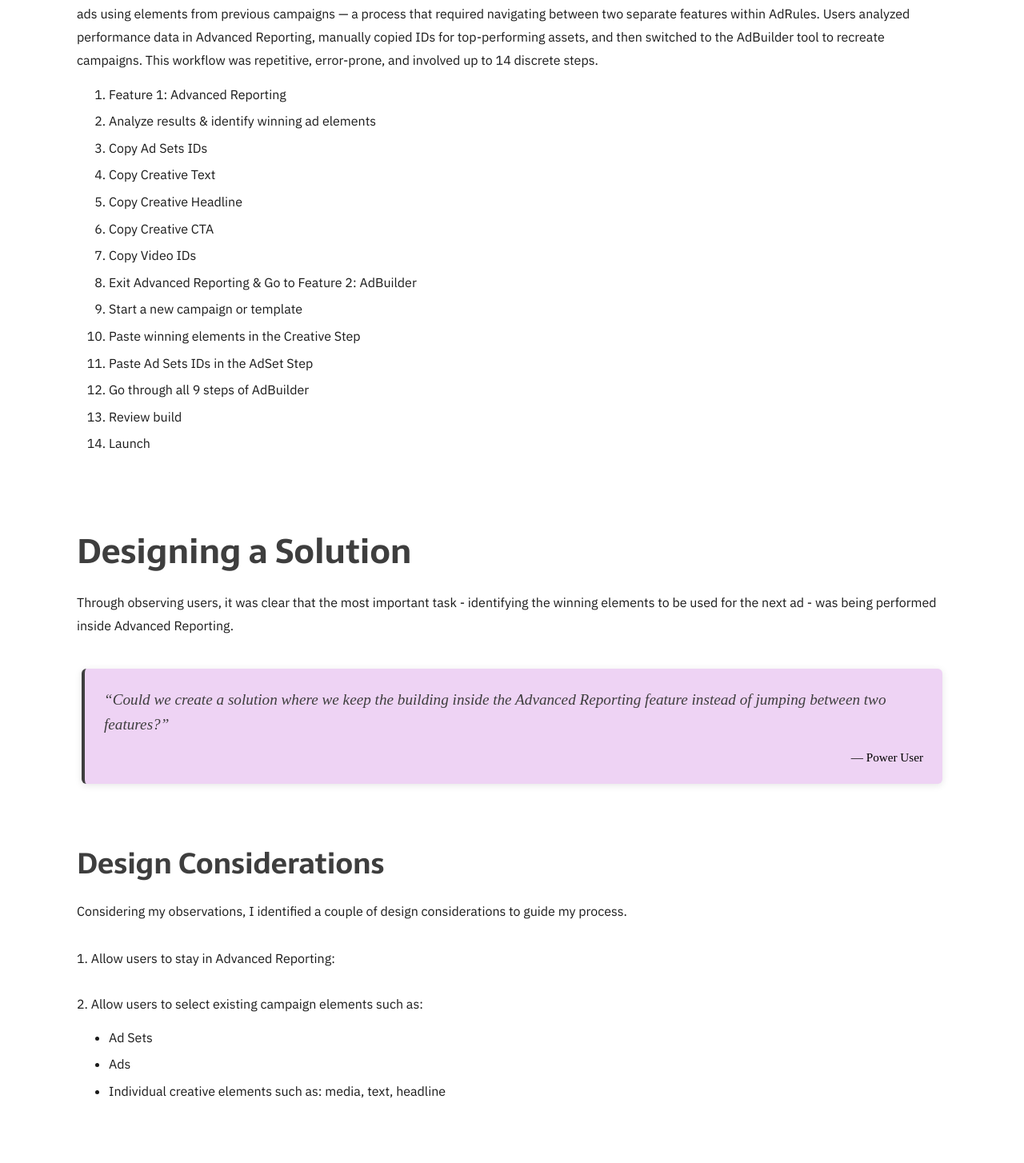
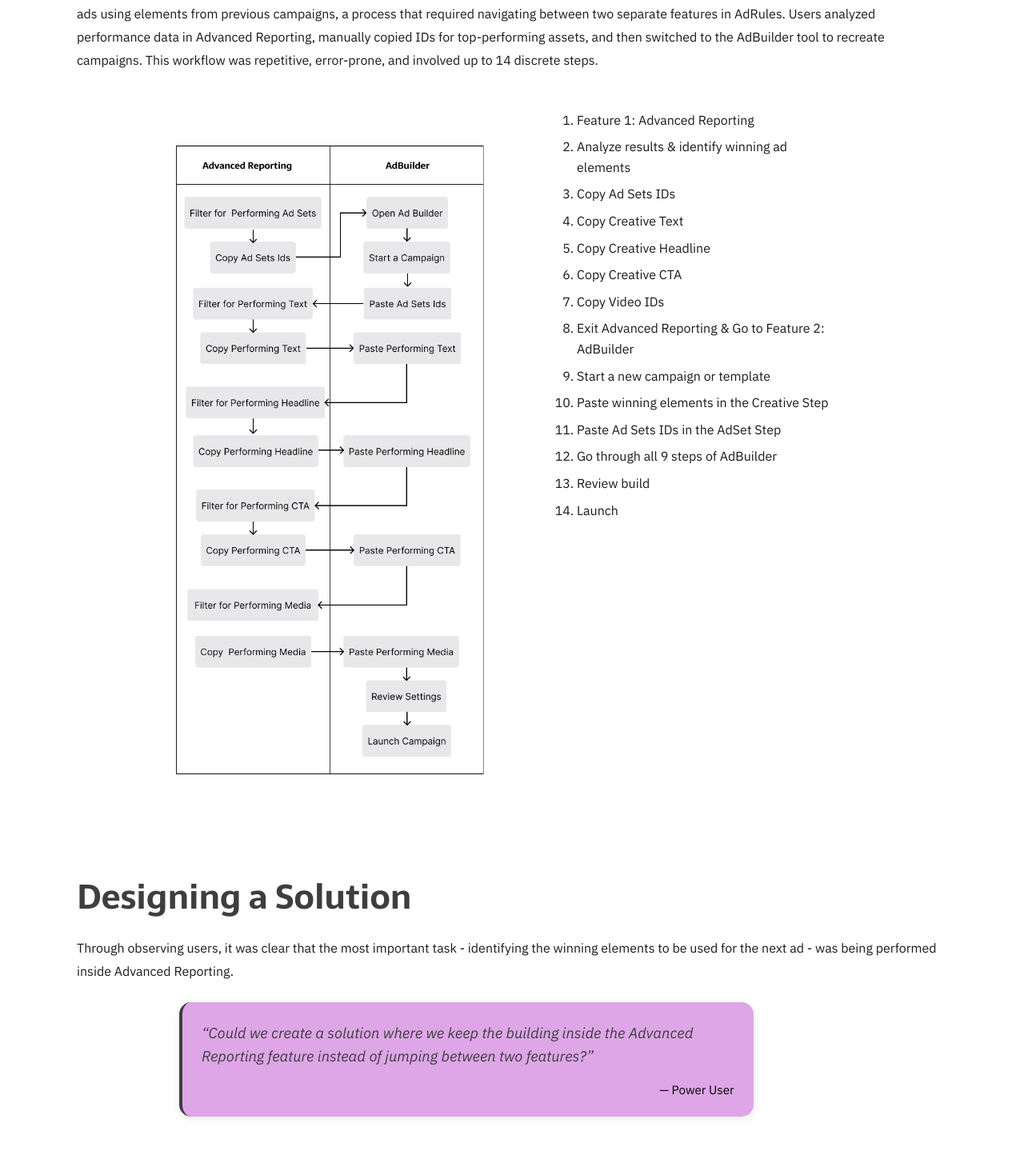
Before and after one commit to starmir77/my-portfolio, a React (Vite) app: page /advertisers in a window 1280 px wide. Shown: the part 1289-2743 px from the top of the page at 80% size. Built offline with nearby package versions, Linux system fonts and the light colour scheme.

Commit message:
CSS changes

```diff
--- a/src/index.css
+++ b/src/index.css
@@ -6,7 +6,8 @@
 
   /* === Colors === */
   --color-text-secondary: #3e3e3e;
-  --color-text-tertiary: #a6829b;
+  --color-text-tertiary: #656565;
+  /* #a6829b;*/
   --color-secondary: #1a1a1a;
   --color-tertiary: #DDA6E8;
   --color-light-tertiary: #eed3f4;
@@ -170,7 +171,7 @@
 @media (min-width: 1440px) {
 
   .navbar-container {
-    width: 80%;
+    width: 85%;
   }
 
 }
@@ -222,7 +223,7 @@
 }
 
 
-@media (max-width: 768px){
+@media (max-width: 768px) {
 
   .footer2-container {
     max-width: 100%;
@@ -232,12 +233,13 @@
     flex-direction: column-reverse;
     gap: 0.25rem;
   }
+
   .footer2-link {
 
     font-size: 1rem;
   }
 
-.footer2-left{
+  .footer2-left {
     font-size: 0.85rem;
   }
 
@@ -281,7 +283,7 @@
 }
 
 .hero-cs-image-container {
-  flex-basis: 60%;
+  flex-basis: 70%;
   height: 100%;
   display: flex;
   justify-content: center;
@@ -301,7 +303,7 @@
 }
 
 .hero-cs-text {
-  flex-basis: 40%;
+  flex-basis: 30%;
   padding: 3rem 0rem;
   padding-left: 0rem;
 }
@@ -324,7 +326,7 @@
 
 .hero-cs-meta {
   font-family: var(--font-secondary);
-  font-size: var(--text-small);
+  font-size: 1.5rem;
   color: var(--color-text-tertiary);
   font-weight: 600;
 }
@@ -362,7 +364,7 @@
 
 @media (max-width: 767px) {
   .hero-cs {
-    padding-top: 2rem;
+    padding-top: 4rem;
     height: auto;
     width: 100%;
   }
@@ -372,8 +374,8 @@
     flex-direction: column-reverse;
     gap: 0;
     align-items: center;
-    width: 85%;
-    padding: 3rem 2rem;
+    width: 95%;
+    padding: 4rem 0rem;
   }
 
   .hero-cs-image-container {
@@ -401,14 +403,21 @@
   .hero-cs-subtitle {
     font-size: 0.9rem;
     margin-bottom: 1rem;
-    line-height: 1.30rem;
+    line-height: 1.5rem;
   }
 
   .hero-cs-text {
     padding: 0rem 1.5rem;
-    width: 100%;
     text-align: left;
   }
+
+  .hero-cs-meta {
+    font-family: var(--font-secondary);
+    font-size: 1rem;
+    color: var(--color-text-tertiary);
+    font-weight: 900;
+  }
+
 
   .hero-cs-link {
     font-size: 0.8rem;
@@ -630,6 +639,7 @@
   color: var(--color-text-secondary);
   font-family: var(--font-primary);
   margin-bottom: 0;
+  line-height: 1.2;
 }
 
 .text-heading-body {
@@ -647,7 +657,7 @@
 .image-heading {
   position: relative;
   z-index: 2;
-  max-width: 60%;
+  max-width: 100%;
   margin: 2rem auto 2rem auto;
   text-align: left;
 }
@@ -675,7 +685,7 @@
 
 .image-heading-img {
   width: 100%;
-  border-radius: 6px;
+  border-radius: 4px;
   object-fit: cover;
 }
 
@@ -798,29 +808,30 @@
    ====================================================== */
 
 .quote-group {
-  position: relative;
-  z-index: 1;
-  display: flex;
-  flex-direction: column;
-  justify-items: center;
-  align-content: center;
-  width: 100%;
-  gap: 0;
-  margin: auto;
+  display: flow-root;
+  width: 100%;
+  margin: 0;
+  padding: 0;
+}
+
+.quote-group-wrapper {
+  display: block;
+  margin: 0;
+  padding: 0;
 }
 
 .quote-group .quote-block {
-  flex: 1 1 20%;
-  background-color: var(--color-light-tertiary);
-  border-left: 4px solid var(--color-text-secondary);
-  border-radius: 6px;
-  box-shadow: 0 2px 10px rgba(0, 0, 0, 0.1);
+  flex: 1 1 100%;
+  background-color: #DEA6E7;
+  border-radius: 15px;
   padding: 1.5rem;
+  margin: 0;
 }
 
 .quote-group .quote-text {
+  font-family: var(--font-secondary);
   font-style: italic;
-  font-size: 1.2rem;
+  font-size: 1.15rem;
   color: var(--color-text-secondary);
   line-height: 1.6;
 }
@@ -829,6 +840,14 @@
   font-size: 0.95rem;
   color: var(--color-text-muted);
   text-align: right;
+  font-family: var(--font-secondary);
+  padding-top: 1rem;
+}
+
+.quote-group .quote-block blockquote,
+.quote-group .quote-block footer,
+.quote-group .quote-block p {
+  margin: 0;
 }
 
 
@@ -867,6 +886,16 @@
   font-family: var(--font-secondary);
   line-height: 1.8;
   color: white;
+}
+
+@media (max-width: 767px) {
+  .intro-heading-inner {
+    width: 85%;
+  }
+
+  .intro-heading-body {
+    width: 85%;
+  }
 }
 
 
@@ -1056,13 +1085,13 @@
 
 @media (max-width: 480px) {
   .card-image-wrapper {
-    height: 550px;
+    height: 225px;
   }
 }
 
 @media (min-width: 481px) and (max-width: 767px) {
   .card-image-wrapper {
-    height: 150px;
+    height: 200px;
   }
 
   .friendlytransfer.default {
@@ -1183,7 +1212,6 @@
     display: flex;
     flex-direction: column;
     gap: 20px;
-    border: 3px solid orange;
   }
 
   .grid-hero.default {
@@ -1384,7 +1412,7 @@
 .hero-text-overlay h2 {
   font-family: var(--font-secondary);
   font-size: 1.15rem;
-  font-weight: 500;
+  font-weight: 800;
   color: var(--color-text-secondary);
 
 }
@@ -1393,13 +1421,13 @@
   font-family: var(--font-secondary);
   color: var(--color-text-secondary);
   font-size: 1.15rem;
-  line-height: 1.7rem;
+  line-height: 1.75rem;
 }
 
 @media (min-width: 0px) and (max-width: 480px) {
 
   .hero-text-overlay h1 {
-    margin-bottom: -5px;
+    margin-bottom: -10px;
   }
 }
 
@@ -1564,11 +1592,10 @@
 
 .simple-table {
   border-collapse: collapse;
-  width: 100%;
+  width: 85%;
   max-width: 700px;
   margin: 2rem auto;
   font-size: 14px;
-  border: 1px solid var(--color-text-secondary);
   border-radius: 8px;
 }
 
@@ -1576,17 +1603,16 @@
 .simple-table td {
   padding: 12px;
   text-align: center;
-  border: 1px solid var(--color-secondary);
+  border: 1px solid gray;
 }
 
 .simple-table th {
   padding: 12px;
   text-align: left;
-  border: 1px solid var(--color-secondary);
+  border: 1px solid gray;
 }
 
 .table-label {
-  background-color: var(--color-text-light);
   font-weight: 600;
   text-align: left;
   font-family: var(--font-secondary);
@@ -1629,6 +1655,7 @@
   /* Optional, for cool effect */
 }
 
+/* LAYOUTS*/
 /* IMAGE GRID USED FOR AAC CASE STUDY */
 .image-grid {
   display: grid;
@@ -1636,7 +1663,7 @@
   grid-template-rows: repeat(3, 1fr);
   width: 85%;
   gap: 20px 50px;
-  margin: 1rem auto 3rem auto;
+  margin: 1rem auto 2rem auto;
 }
 
 .text-image {
@@ -1647,9 +1674,13 @@
 }
 
 .text-image h3 {
-font-family: var(--font-secondary);
-font-size: 1rem;
-color: var(--color-text-secondary);
+  font-size: var(--text-small);
+  text-transform: uppercase;
+  letter-spacing: 0.05em;
+  color: var(--color-tertiary);
+  margin-bottom: 0.25rem;
+  font-family: var(--font-secondary);
+  font-weight: 400;
 }
 
 @media (max-width: 768px) {
@@ -1658,3 +1689,80 @@
     gap: 20px;
   }
 }
+
+/* LAYOUT USED FOR FT CASE STUDY */
+/* container */
+.compare {
+  display: grid;
+  grid-template-columns: repeat(auto-fit, minmax(280px, 1fr));
+  gap: 1.5rem;
+  width: 85%;
+  margin: 2rem auto;
+}
+
+.two-col {
+  display: grid;
+  grid-template-columns: 1fr 2fr;
+  gap: 1rem 1rem;
+  width: 70%;
+  margin: 0 auto;
+  align-items: center;
+}
+
+/* Mobile: stack into 1 column */
+@media (max-width: 700px) {
+  .two-col {
+    grid-template-columns: 1fr;
+    gap: 0rem;
+    width: 85%;
+    /* slightly smaller gap on mobile */
+  }
+}
+
+.two-col-eq {
+  display: grid;
+  grid-template-columns: repeat(2, 1fr);
+  gap: 1rem;
+  width: 70%;
+  margin: 0 auto;
+  align-items: flex-start;
+}
+
+@media (max-width: 700px) {
+  .two-col-eq {
+    grid-template-columns: 1fr;
+    gap: 0.5rem;
+    width: 85%;
+    /* slightly smaller gap on mobile */
+  }
+}
+
+
+.image-div {
+  width: 65%;
+  margin: 0 auto;
+  display: flex;
+  justify-content: center;
+}
+
+@media (max-width: 700px) {
+  .image-div {
+    width: 85%;
+  }
+}
+
+.quote-row {
+  display: flex;
+  flex-direction: row;
+  gap: 1.5rem;
+  width: 65%;
+  margin: 1.5rem auto 1.5rem auto;
+}
+
+@media (max-width: 667px) {
+  .quote-row {
+    flex-direction: column;
+    width: 85%;
+
+  }
+}
--- a/src/pages/AACCaseStudy.jsx
+++ b/src/pages/AACCaseStudy.jsx
@@ -5,13 +5,10 @@
 import PageHeading from '../components/PageHeading';
 import QuoteGroup from '../components/QuoteGroup';
 import IntroHeading from '../components/IntroHeading';
-import EmbedFrame from '../components/EmbedFrame';
-import LoopingVideo from '../components/LoopingVideo';
 import Navbar from '../components/Navbar';
-import NextCaseStudyFooter from '../components/NextCaseStudyFooter';
 import { useEffect } from 'react';
 import CanvasHero from '../components/CanvasHero';
-import TextCTA from '../components/TextCTA';
+
 
 
 function AACCaseStudy() {
@@ -46,11 +43,12 @@
                 />
             </div>
 
-            <div style={{ margin: "5rem 0rem 3rem 0rem" }}>
+            <div style={{ margin: "5rem 0rem 5rem 0rem" }}>
                 <PageHeading
                     title="Designing Humor into Assistive Speech Technology"
                     body="Most AAC (Augmentative and Alternative Communication) devices help people with speech impairments communicate clearly — but that clarity often comes at the cost of personality. For people with Motor Neuron Disease (MND), who increasingly rely on these tools as speech becomes difficult, this can be especially frustrating. In interviews and literature, a consistent theme emerged: users couldn’t express humor or sarcasm. Timing, pitch, and personality were flattened — and for many, that felt like losing a part of themselves. This project explores how we might restore some of that expressive power. I designed and prototyped an interface that lets AAC users shape how their message is delivered using pitch, speed, emphasis, pauses, and elongation — key elements of sarcastic and humorous tone."
                 />
+                <div className='quote-row'>
                     <QuoteGroup
                         quotes={[
                             {
@@ -59,6 +57,7 @@
                             }
                         ]}
                     />
+                </div>
             </div>
 
             < div style={{ marginBottom: "2rem" }}>
@@ -86,26 +85,36 @@
                     ]}
 
                 />
-
+                <div className="quote-row">
                     <QuoteGroup
                         quotes={[
                             {
                                 text: "I want to be able to control spacing and speed and tone, like pitch — if you could have a dial to control the speed as it's playing or just pause it so someone can talk back and you can have a more natural conversation.",
                                 author: ""
-                        },
+                            }
+
+                        ]}
+                    />
+                    <QuoteGroup
+                        quotes={[
+
                             {
                                 text: "Each day presents countless frustrations as humor and incisive comments require timing and inflection",
                                 author: ""
-                        },
+                            }
+                        ]}
+                    />
+                    <QuoteGroup
+                        quotes={[
+
                             {
                                 text: "No sense of humor — it [humor] just doesn’t come across in the same way — it doesn’t pause where you would pause, that’s a really big one.",
                                 author: ""
                             }
 
                         ]}
-
                     />
-
+                </div>
                 <TextHeading
                     headline=""
                     title=""
@@ -131,8 +140,7 @@
                     body="From both user research and the science behind sarcasm, it was clear that the following needs exist:"
                 />
 
-                <div style={{ display: "flex", flexDirection: "row", width: "85%", margin: "0rem auto 0rem auto" }}>
-
+                <div className="quote-row">
                     <QuoteGroup
                         quotes={[
                             {
@@ -181,20 +189,22 @@
                     ]}
 
                 />
-
+                <div className="image-div">
                     <ImageHeading
                         headline=""
                         title=""
                         image="/assets/2015Portfolio_AAC_paperProt.jpg"
                         alt="Screenshot of AAC interface with popup voice styling menu"
                     />
-
+                </div>
+                <div className="image-div">
                     <ImageHeading
                         headline=""
                         title=""
                         image="/assets/AAC_0.png"
                         alt="Screenshot of AAC interface with popup voice styling menu"
                     />
+                </div>
             </div>
 
             <TextHeading
@@ -292,12 +302,14 @@
                     />
                 </div>
             </div>
+
+            <div style={{ marginBottom: "2rem" }}>
                 <TextHeading
                     headline="Develop & Test"
                     title="Receiving Feedback"
                     body="I presented the prototype to an MND specialist. They called the initiative brilliant, suggested the following changes:"
                 />
-            < div style={{ display: "flex", flexDirection: "row", marginBottom: "2rem", width: "85%", margin: "0 auto 2rem auto" }}>
+                < div className="quote-row">
 
                     <QuoteGroup
                         quotes={[
@@ -318,12 +330,13 @@
                     <QuoteGroup
                         quotes={[
                             {
-                            text: "Simplify interactions for faster use",
+                                text: "Simplify interactions for faster use.",
                                 author: ""
                             }
 
                         ]}
                     />
+                </div>
             </div>
 
             < div style={{ marginBottom: "2rem" }}>
@@ -342,7 +355,7 @@
                     ]}
                 />
 
-
+                <div className="image-div">
                     <ImageHeading
                         headline="New Design"
                         title=""
@@ -350,7 +363,8 @@
                         alt="Screenshot of AAC interface with popup voice styling menu"
                     />
                 </div>
-            < div style={{ marginBottom: "3rem" }}>
+            </div>
+            < div style={{ marginBottom: "5rem" }}>
 
                 <TextHeading
                     headline="Deliver"
--- a/src/pages/AdRulesCaseStudy.jsx
+++ b/src/pages/AdRulesCaseStudy.jsx
@@ -6,16 +6,13 @@
 import QuoteGroup from '../components/QuoteGroup';
 import IntroHeading from '../components/IntroHeading';
 import Navbar from '../components/Navbar';
-import NextCaseStudyFooter from '../components/NextCaseStudyFooter';
 import { useEffect } from 'react';
 import CanvasHero from '../components/CanvasHero';
-import SimpleTable from '../components/SimpleTable';
-import LoopingVideo from '../components/LoopingVideo';
-import * as FriendlyTransfer from "../data/friendlyTransferCS";
 
 
 
-function FTCaseStudy() {
+
+function ARCaseStudy() {
     useEffect(() => {
         window.scrollTo({ top: 0, behavior: 'smooth' });
     }, []);
@@ -49,7 +46,14 @@
             <div style={{ margin: "5rem 0rem 3rem 0rem" }}>
                 <PageHeading
                     title="Understanding the Ad Creation Process"
-                    body="To understand the user workflow, I conducted task analysis through screen-sharing sessions with five power users. I observed how they launched new ads using elements from previous campaigns — a process that required navigating between two separate features within AdRules. Users analyzed performance data in Advanced Reporting, manually copied IDs for top-performing assets, and then switched to the AdBuilder tool to recreate campaigns. This workflow was repetitive, error-prone, and involved up to 14 discrete steps." />
+                    body="To understand the user workflow, I conducted task analysis through screen-sharing sessions with five power users. I observed how they launched new ads using elements from previous campaigns, a process that required navigating between two separate features in AdRules. Users analyzed performance data in Advanced Reporting, manually copied IDs for top-performing assets, and then switched to the AdBuilder tool to recreate campaigns. This workflow was repetitive, error-prone, and involved up to 14 discrete steps." />
+                <div className="two-col-eq" style={{ marginTop: "2rem" }}>
+                    <ImageHeading
+                        headline=""
+                        title=""
+                        image="/assets/AR_SwimlaneDiagram.png"
+                        alt=""
+                    />
                     <TextList
                         ordered={true}
                         text=""
@@ -70,6 +74,7 @@
                             "Launch"
                         ]}
                     />
+                </div>
 
             </div>
 
@@ -81,13 +86,14 @@
                     image=""
                     alt=""
                 />
+                <div className="quote-row">
                     <QuoteGroup
                         quotes={[{
                             text: "Could we create a solution where we keep the building inside the Advanced Reporting feature instead of jumping between two features?",
                             author: "Power User"
                         }]}
                     />
-
+                </div>
             </div>
 
             <div style={{ marginBottom: "5rem" }}>
@@ -117,8 +123,8 @@
             <div style={{ marginBottom: "5rem" }}>
 
                 <PageHeading
-                    title="The Solution: Ad builder EXPRESS"
-                    body="We created a shopping cart experience inside Advanced Reporting in which users could add elements to build new ads as they searched for them - avoiding entirely the copy/paste of multiple elements IDs."
+                    title="The Solution: Ad Builder EXPRESS"
+                    body="We built a shopping-cart-style feature in Advanced Reporting, allowing users to add elements to new ads as they searched - completely eliminating the need to copy and paste multiple element IDs."
                 />
 
                 <TextList
@@ -136,25 +142,28 @@
                     body="Clicking on the Express Build button would prompt a preview of elements needed to start a launch."
                 />
 
+                <div className="image-div">
                     <ImageHeading
                         headline=""
                         title=""
                         image="/assets/AR_Step1.png"
                         alt=""
                     />
+                </div>
 
                 <TextHeading
                     headline=""
                     title="2. Adding Items to Ad Builder Express"
                     body="Users could also select an item from Advanced Reporting and add it via the Build button."
                 />
-
+                <div className="image-div">
                     <ImageHeading
                         headline=""
                         title=""
                         image="/assets/AR_Step2.png"
                         alt=""
                     />
+                </div>
 
                 <TextHeading
                     headline=""
@@ -162,18 +171,20 @@
                     body="In addition to this visual guide, users could also remove an existing selection and add a new one."
                 />
 
+                <div className="image-div">
                     <ImageHeading
                         headline=""
                         title=""
                         image="/assets/AR_Step3.png"
                         alt=""
                     />
+                </div>
                 <TextHeading
                     headline=""
                     title="4. Launching Ads"
                     body="Once all elements have been selected, the review button would take users to another feature, AdBuilder, to review and launch the campaign."
                 />
-
+                <div className="image-div">
                     <ImageHeading
                         headline=""
                         title=""
@@ -181,7 +192,8 @@
                         alt=""
                     />
                 </div>
-            <div style={{ margin: "5rem 0rem 3rem 0rem" }}>
+            </div>
+            <div style={{ margin: "5rem 0rem 0rem 0rem" }}>
                 <PageHeading
                     title="From Test to ROAS, in Half the Time"
                     body="The time to perform this particular task was cut in half, resulting in an increase of creative testing launches by 50%."
@@ -192,10 +204,10 @@
 
             </div>
 
-            <div style={{ display: "flex", flexDirection: "row", width: '85%', alignItems: 'flex-start', justifyContent: 'center', margin: "2rem auto 5rem auto" }}>
+            <div className="two-col-eq">
                 <TextList
                     ordered={true}
-                    text=""
+                    text="Before:"
                     items={[
                         "Feature 1: Advanced Reporting ",
                         "Analyze results & identify winning ad elements ",
@@ -215,7 +227,7 @@
                 />
                 <TextList
                     ordered={true}
-                    text=""
+                    text="After:"
                     items={[
                         "Find ad elements inside of Advanced Reporting",
                         "Add them to AdBuild Express",
@@ -228,4 +240,4 @@
     );
 }
 
-export default FTCaseStudy;
+export default ARCaseStudy;
--- a/src/pages/CandyverseCaseStudy.jsx
+++ b/src/pages/CandyverseCaseStudy.jsx
@@ -5,8 +5,6 @@
 import PageHeading from '../components/PageHeading';
 import TextList from '../components/TextList';
 import ImageHeading from '../components/ImageHeading';
-import NextCaseStudyFooter from '../components/NextCaseStudyFooter';
-import LoopingVideo from '../components/LoopingVideo';
 import { useEffect } from 'react';
 import CanvasHero from '../components/CanvasHero';
 
```
Also changed, not shown: src/components/NextCaseStudyFooter.jsx (deleted, +0 -12 lines), src/pages/FTCaseStudy.jsx (+25 -16 lines), src/pages/StilaXRCaseStudy.jsx (+0 -8 lines), public/assets/AR_SwimlaneDiagram.png (added). Lines whose indentation alone changed are shown as unchanged.
